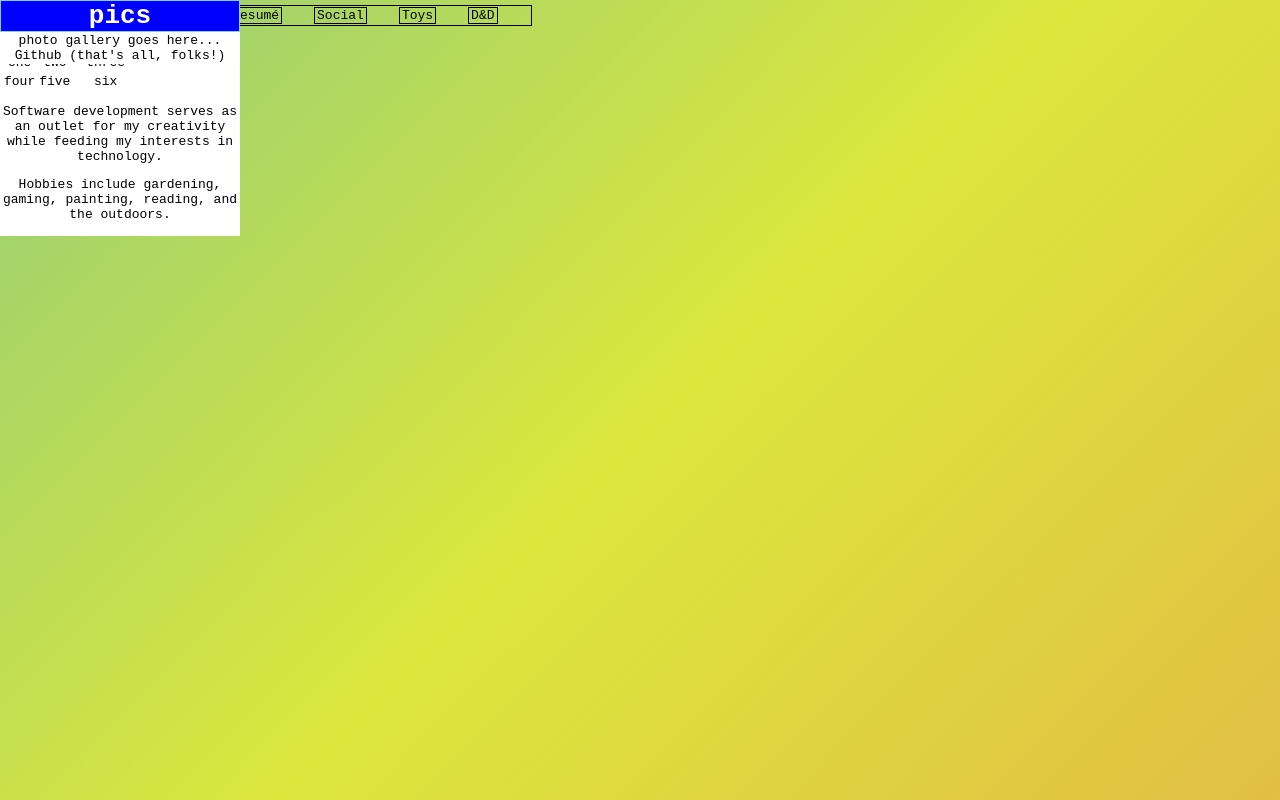
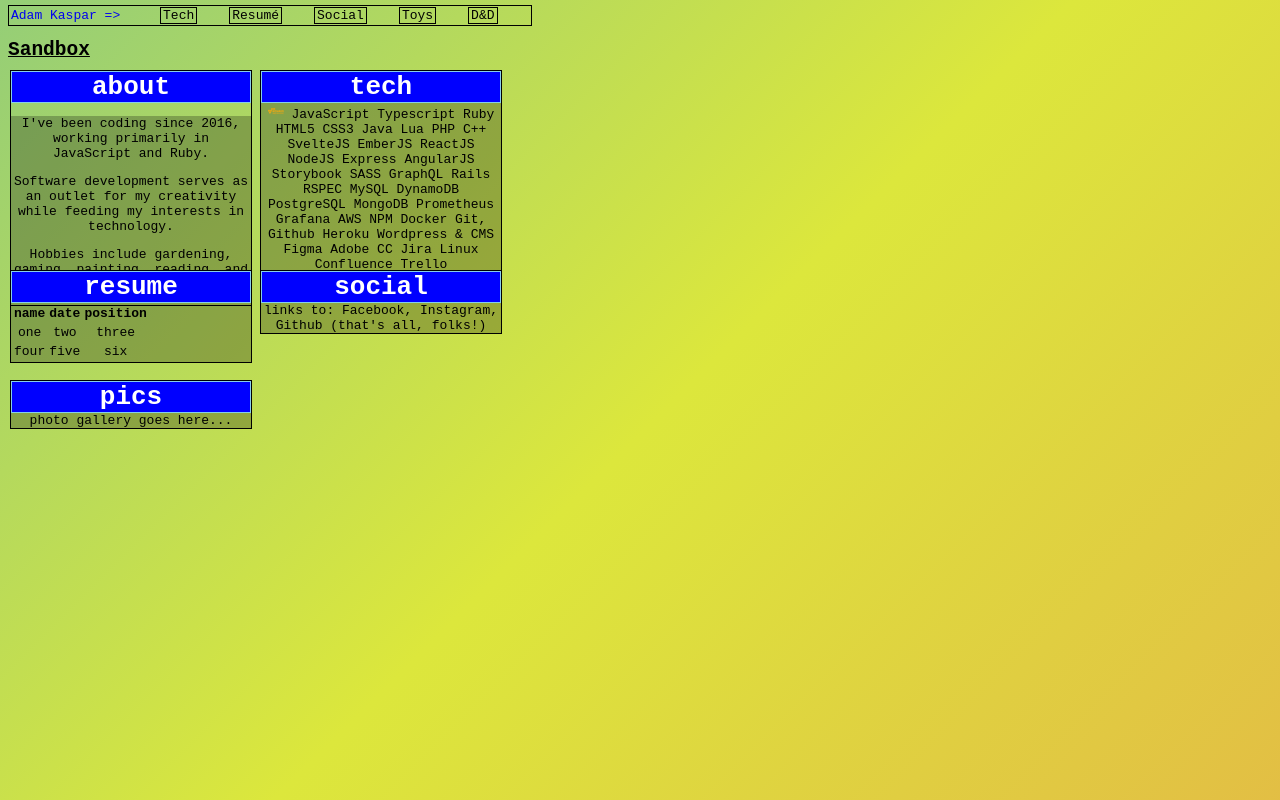
Before and after one commit to wakaspar/wakaspar-svelte, a SvelteKit app: page /draggable in a window 1280 px wide. Built offline with nearby package versions, Linux system fonts and the light colour scheme.

Commit message:
box cleanup

```diff
--- a/src/components/base/Box.svelte
+++ b/src/components/base/Box.svelte
@@ -18,11 +18,12 @@
 
 <style>
     .box {
-        padding: .25rem;
+        border: 1px solid #000;
+        margin: .5rem 0;
     }
+
     .content {
-        background: white;
+        background: rgba(0, 0, 0, 0.25); /* black, 1/4 opacity */
         text-align: center;
-        border: 1px solid white;
     }
 </style>
--- a/src/components/base/DragBox.svelte
+++ b/src/components/base/DragBox.svelte
@@ -6,6 +6,9 @@
 
     export let name;
     export let onClick;
+    export let positionX;
+    export let positionY;
+
     let element = undefined;
 
     let id = '10000000-1000-4000-8000-100000000000'.replace(/[018]/g, c =>
@@ -13,7 +16,7 @@
     )
 
     onMount(() => {
-        draggable(id)
+        draggable(id, positionX, positionY, name)
     })
 </script>
 
@@ -30,10 +33,12 @@
     .box {
         position: absolute;
         width: 15rem;
+
+        border: 1px solid #000;
     }
     .content {
-        background: white;
+        background: rgba(255, 255, 255, 0.5); /* white, half opacity */
+        background: rgba(0, 0, 0, 0.25); /* black, 1/4 opacity */
         text-align: center;
-        border: 1px solid white;
     }
 </style>
```
